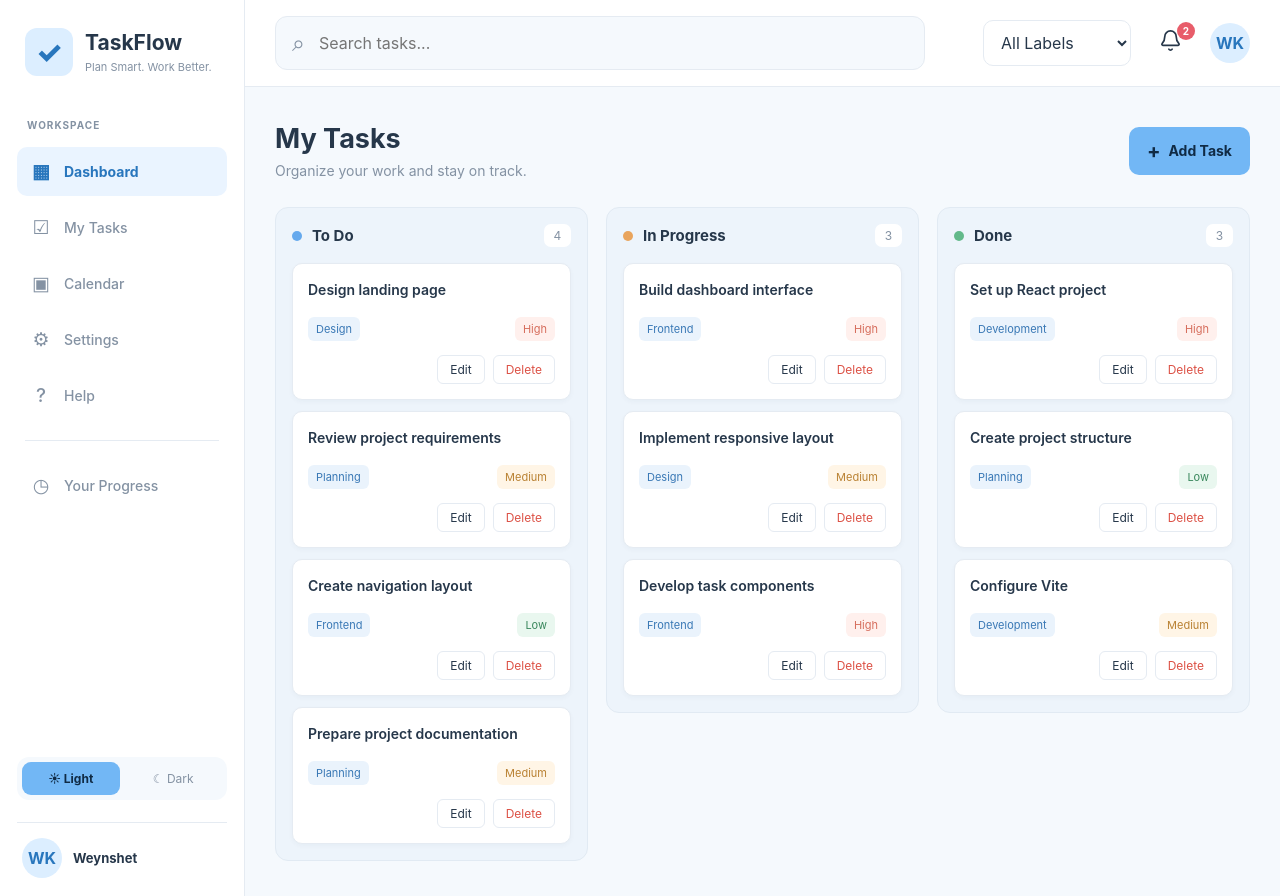
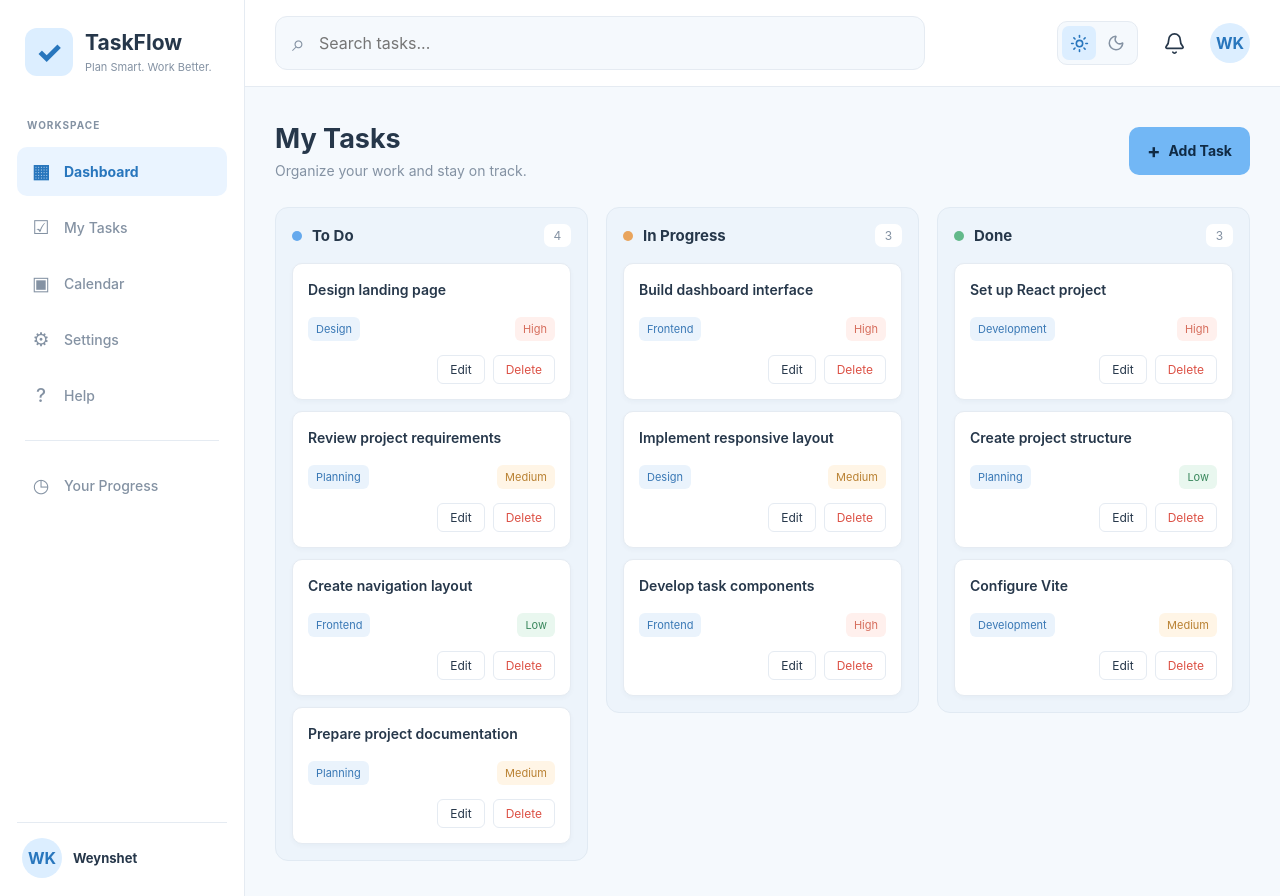
Before and after one commit to Edldev12/taskflow-team-board, a React (Vite) app: page / in a window 1280 px wide. Built offline with nearby package versions, Linux system fonts and the light colour scheme.

Commit message:
Reuse existing theme functionality.

```diff
--- a/src/App.css
+++ b/src/App.css
@@ -114,33 +114,6 @@
 .sidebar-bottom {
   margin-top: auto;
   padding-top: 25px;
-}
-
-.theme-switch {
-  display: flex;
-  align-items: center;
-  gap: 5px;
-  padding: 5px;
-  margin-bottom: 22px;
-  border-radius: 12px;
-  background: var(--background);
-}
-
-.theme-option {
-  flex: 1;
-  padding: 9px 5px;
-  border: none;
-  border-radius: 9px;
-  background: transparent;
-  color: var(--muted);
-  font-size: 12px;
-  cursor: pointer;
-}
-
-.theme-option.selected {
-  background: #72b7f5;
-  color: #102b45;
-  font-weight: 650;
 }
 
 .sidebar-profile {
@@ -605,15 +578,6 @@
   color: #a6e2bd;
 }
 
-.app-layout[data-theme="dark"] .theme-switch {
-  background: #172333;
-}
-
-.app-layout[data-theme="dark"] .theme-option.selected {
-  background: #72b7f5;
-  color: #102b45;
-}
-
 /*======================================================*/
 .task-description {
   margin: 8px 0;
@@ -665,6 +629,10 @@
 
 .task-delete-button {
   color: #dc5145;
+}
+
+.app-layout[data-theme="dark"] .task-delete-button {
+  color: #ffb5a9;
 }
 
 .task-card-actions button:hover {
@@ -802,11 +770,6 @@
     padding-top: 12px;
   }
 
-  .theme-switch {
-    width: 165px;
-    margin: 0;
-  }
-
   .sidebar-profile {
     padding: 0;
     border: none;
--- a/src/App.jsx
+++ b/src/App.jsx
@@ -48,9 +48,40 @@ const taskColumns = [
 ];
 
 const TASK_COLUMNS_STORAGE_KEY = "taskflow-team-board.columns";
+const NOTIFICATIONS_STORAGE_KEY = "taskflow-team-board.notifications";
 const THEME_PREFERENCE_STORAGE_KEY =
   document.documentElement.dataset.themeStorageKey ||
   "taskflow-team-board.theme";
+
+function loadNotifications() {
+  try {
+    const savedNotifications = window.localStorage.getItem(
+      NOTIFICATIONS_STORAGE_KEY
+    );
+    if (savedNotifications === null) return [];
+
+    const parsedNotifications = JSON.parse(savedNotifications);
+    if (
+      !Array.isArray(parsedNotifications) ||
+      parsedNotifications.some(
+        (notification) =>
+          !notification ||
+          typeof notification.id !== "string" ||
+          typeof notification.message !== "string" ||
+          typeof notification.createdAt !== "string" ||
+          !Number.isFinite(Date.parse(notification.createdAt)) ||
+          typeof notification.read !== "boolean"
+      )
+    ) {
+      throw new Error("Saved notifications are invalid.");
+    }
+
+    return parsedNotifications.slice(0, 20);
+  } catch (error) {
+    console.error("Unable to restore saved notifications.", error);
+    return [];
+  }
+}
 
 function loadThemePreference() {
   const bootPreference = document.documentElement.dataset.themePreference;
@@ -238,6 +269,7 @@ function App() {
   );
   const [activePage, setActivePage] = useState("dashboard");
   const [columns, setColumns] = useState(loadTaskColumns);
+  const [notifications, setNotifications] = useState(loadNotifications);
   const [isModalOpen, setIsModalOpen] = useState(false);
   const [draggedTaskId, setDraggedTaskId] = useState(null);
   const [dropTargetColumnId, setDropTargetColumnId] = useState(null);
@@ -351,6 +383,17 @@ function App() {
   }, [columns]);
 
   useEffect(() => {
+    try {
+      window.localStorage.setItem(
+        NOTIFICATIONS_STORAGE_KEY,
+        JSON.stringify(notifications)
+      );
+    } catch (error) {
+      console.error("Unable to save notifications.", error);
+    }
+  }, [notifications]);
+
+  useEffect(() => {
     if (pendingKeyboardFocusTaskId.current === null) return;
 
     const taskId = String(pendingKeyboardFocusTaskId.current);
@@ -372,6 +415,46 @@ function App() {
     if (!saveApplicationPreferences(nextPreferences)) return false;
     setApplicationPreferences(nextPreferences);
     return true;
+  }
+
+  function addNotification(message) {
+    setNotifications((previousNotifications) => [
+      {
+        id: crypto.randomUUID(),
+        message,
+        createdAt: new Date().toISOString(),
+        read: false,
+      },
+      ...previousNotifications,
+    ].slice(0, 20));
+  }
+
+  function markNotificationsRead() {
+    setNotifications((previousNotifications) =>
+      previousNotifications.map((notification) =>
+        notification.read ? notification : { ...notification, read: true }
+      )
+    );
+  }
+
+  function recordTaskStatusChange(previousColumns, nextColumns, taskId) {
+    const previousColumn = previousColumns.find((column) =>
+      column.tasks.some((task) => String(task.id) === String(taskId))
+    );
+    const nextColumn = nextColumns.find((column) =>
+      column.tasks.some((task) => String(task.id) === String(taskId))
+    );
+
+    if (!previousColumn || !nextColumn || previousColumn.id === nextColumn.id) {
+      return;
+    }
+
+    const task = previousColumn.tasks.find(
+      (item) => String(item.id) === String(taskId)
+    );
+    addNotification(
+      `${task.title} moved from ${previousColumn.title} to ${nextColumn.title}.`
+    );
   }
 
   function announceTaskMovement(previousColumns, nextColumns, taskId) {
@@ -415,7 +498,7 @@ function App() {
 
   function saveTask(taskData) {
     if (selectedTask) {
-      // Update existing task
+      addNotification(`Task updated: ${taskData.title}.`);
       setColumns((previousColumns) =>
         previousColumns.map((column) => ({
           ...column,
@@ -434,6 +517,7 @@ function App() {
         status: "todo",
       };
 
+      addNotification(`Task created: ${newTask.title}.`);
       setColumns((previousColumns) =>
         previousColumns.map((column) =>
           column.id === "todo"
@@ -452,6 +536,13 @@ function App() {
     );
 
     if (!confirmed) return;
+
+    const deletedTask = columns
+      .flatMap((column) => column.tasks)
+      .find((task) => task.id === taskId);
+    if (deletedTask) {
+      addNotification(`Task deleted: ${deletedTask.title}.`);
+    }
 
     setColumns((previousColumns) =>
       previousColumns.map((column) => ({
@@ -546,6 +637,7 @@ function App() {
           if (nextColumns !== columns) {
             setColumns(nextColumns);
             announceTaskMovement(columns, nextColumns, taskId);
+            recordTaskStatusChange(columns, nextColumns, taskId);
           }
         }
       }
@@ -606,6 +698,7 @@ function App() {
         pendingKeyboardFocusTaskId.current = keyboardMove.taskId;
         setColumns(nextColumns);
         announceTaskMovement(columns, nextColumns, keyboardMove.taskId);
+        recordTaskStatusChange(columns, nextColumns, keyboardMove.taskId);
       }
 
       setKeyboardMove(null);
@@ -751,24 +844,6 @@ function App() {
         </nav>
 
         <div className="sidebar-bottom">
-          <div className="theme-switch">
-            <button
-              className={theme === "light" ? "theme-option selected" : "theme-option"}
-              onClick={() => toggleTheme("light")}
-              aria-pressed={theme === "light"}
-            >
-              ☀ Light
-            </button>
-
-            <button
-              className={theme === "dark" ? "theme-option selected" : "theme-option"}
-              onClick={() => toggleTheme("dark")}
-              aria-pressed={theme === "dark"}
-            >
-              ☾ Dark
-            </button>
-          </div>
-
           <div className="sidebar-profile">
             <div
               className="profile-avatar"
@@ -785,7 +860,13 @@ function App() {
       </aside>
 
       <main className="main-layout">
-        <Header profile={profile} />
+        <Header
+          profile={profile}
+          theme={theme}
+          onThemeChange={toggleTheme}
+          notifications={notifications}
+          onNotificationsRead={markNotificationsRead}
+        />
 
         {activePage === "help" ? (
           <HelpCenter onReturnToDashboard={() => setActivePage("dashboard")} />
--- a/src/components/Header.css
+++ b/src/components/Header.css
@@ -47,27 +47,79 @@
 .header-actions {
   display: flex;
   align-items: center;
-  gap: 22px;
+  gap: 16px;
 }
 
-.label-filter {
-  min-width: 125px;
-  padding: 11px 13px;
+.header-theme-controls {
+  display: flex;
+  align-items: center;
+  gap: 3px;
+  padding: 4px;
   border: 1px solid var(--border);
   border-radius: 10px;
+  background: var(--background);
+}
+
+.header-theme-button {
+  display: grid;
+  width: 34px;
+  height: 34px;
+  place-items: center;
+  border: 0;
+  border-radius: 7px;
+  background: transparent;
+  color: var(--muted);
+  cursor: pointer;
+  transition: background-color 180ms ease, color 180ms ease;
+}
+
+.header-theme-button:hover {
   background: var(--surface);
   color: var(--text);
-  font: inherit;
-  cursor: pointer;
+}
+
+.header-theme-button[aria-pressed="true"] {
+  background: #dceeff;
+  color: #2876bd;
+}
+
+.header-theme-button:focus-visible {
+  outline: 3px solid #2876bd;
+  outline-offset: 2px;
+}
+
+.app-layout[data-theme="dark"] .header-theme-button[aria-pressed="true"] {
+  background: #30465e;
+  color: #9bcfff;
+}
+
+.notification-wrapper {
+  position: relative;
 }
 
 .notification-button {
+  display: grid;
+  width: 40px;
+  height: 40px;
+  place-items: center;
   position: relative;
   border: none;
+  border-radius: 10px;
   background: transparent;
   color: var(--text);
   font-size: 25px;
   cursor: pointer;
+  transition: background-color 180ms ease, color 180ms ease;
+}
+
+.notification-button:hover,
+.notification-button[aria-expanded="true"] {
+  background: var(--background);
+}
+
+.notification-button:focus-visible {
+  outline: 3px solid #2876bd;
+  outline-offset: 2px;
 }
 
 .notification-count {
@@ -83,6 +135,83 @@
   color: white;
   font-size: 10px;
   font-weight: 700;
+}
+
+.notification-panel {
+  position: absolute;
+  z-index: 20;
+  top: calc(100% + 12px);
+  right: 0;
+  width: min(360px, calc(100vw - 28px));
+  max-height: min(420px, calc(100vh - 110px));
+  overflow-y: auto;
+  padding: 16px;
+  border: 1px solid var(--border);
+  border-radius: 14px;
+  background: var(--surface);
+  color: var(--text);
+  box-shadow: 0 12px 32px rgba(27, 48, 73, 0.16);
+}
+
+.notification-panel-header {
+  display: flex;
+  align-items: center;
+  justify-content: space-between;
+  gap: 12px;
+  padding-bottom: 12px;
+  border-bottom: 1px solid var(--border);
+}
+
+.notification-panel-header h2 {
+  margin: 0;
+  font-size: 16px;
+}
+
+.notification-panel-header > span,
+.notification-item time {
+  color: var(--muted);
+  font-size: 12px;
+}
+
+.notification-list {
+  display: grid;
+  gap: 2px;
+  margin: 8px 0 0;
+  padding: 0;
+  list-style: none;
+}
+
+.notification-item {
+  display: flex;
+  align-items: flex-start;
+  gap: 10px;
+  padding: 10px 0;
+}
+
+.notification-item + .notification-item {
+  border-top: 1px solid var(--border);
+}
+
+.notification-item-dot {
+  flex: 0 0 8px;
+  width: 8px;
+  height: 8px;
+  margin-top: 6px;
+  border-radius: 50%;
+  background: #2876bd;
+}
+
+.notification-item p {
+  margin: 0 0 4px;
+  font-size: 13px;
+  line-height: 1.45;
+}
+
+.notification-empty {
+  margin: 18px 0 4px;
+  color: var(--muted);
+  font-size: 13px;
+  text-align: center;
 }
 
 .header-profile .profile-avatar,
@@ -109,6 +238,7 @@
   .header-actions {
     width: 100%;
     justify-content: flex-end;
+    gap: 12px;
   }
 }
 @media (max-width: 650px) {
@@ -131,14 +261,14 @@
     gap: 16px;
   }
 
-  .label-filter {
-    min-width: 0;
-    max-width: 105px;
-    padding: 10px 7px;
-    font-size: 11px;
+  .header-theme-button {
+    width: 31px;
+    height: 31px;
   }
 
   .notification-button {
+    width: 34px;
+    height: 34px;
     font-size: 21px;
   }
 
--- a/src/components/Header.jsx
+++ b/src/components/Header.jsx
@@ -1,7 +1,52 @@
-import { Bell } from "lucide-react";
+import { Bell, Moon, Sun } from "lucide-react";
+import { useEffect, useRef, useState } from "react";
 import "./Header.css";
 
-function Header({ profile }) {
+function Header({
+  profile,
+  theme,
+  onThemeChange,
+  notifications,
+  onNotificationsRead,
+}) {
+  const [isNotificationsOpen, setIsNotificationsOpen] = useState(false);
+  const notificationWrapperRef = useRef(null);
+  const notificationButtonRef = useRef(null);
+  const unreadCount = notifications.filter(
+    (notification) => !notification.read
+  ).length;
+
+  useEffect(() => {
+    if (!isNotificationsOpen) return undefined;
+
+    function handleDocumentClick(event) {
+      if (!notificationWrapperRef.current?.contains(event.target)) {
+        setIsNotificationsOpen(false);
+      }
+    }
+
+    function handleKeyDown(event) {
+      if (event.key === "Escape") {
+        setIsNotificationsOpen(false);
+        notificationButtonRef.current?.focus();
+      }
+    }
+
+    document.addEventListener("mousedown", handleDocumentClick);
+    document.addEventListener("keydown", handleKeyDown);
+
+    return () => {
+      document.removeEventListener("mousedown", handleDocumentClick);
+      document.removeEventListener("keydown", handleKeyDown);
+    };
+  }, [isNotificationsOpen]);
+
+  function toggleNotifications() {
+    const willOpen = !isNotificationsOpen;
+    setIsNotificationsOpen(willOpen);
+    if (willOpen) onNotificationsRead();
+  }
+
   return (
     <header className="top-header">
       <div className="header-search">
@@ -10,18 +55,84 @@ function Header({ profile }) {
       </div>
 
       <div className="header-actions">
-        <select className="label-filter" defaultValue="all">
-          <option value="all">All Labels</option>
-          <option value="design">Design</option>
-          <option value="frontend">Frontend</option>
-          <option value="planning">Planning</option>
-          <option value="development">Development</option>
-        </select>
+        <div className="header-theme-controls" role="group" aria-label="Theme">
+          <button
+            className="header-theme-button"
+            type="button"
+            aria-label="Light mode"
+            title="Light mode"
+            aria-pressed={theme === "light"}
+            onClick={() => onThemeChange("light")}
+          >
+            <Sun size={19} aria-hidden="true" />
+          </button>
+          <button
+            className="header-theme-button"
+            type="button"
+            aria-label="Dark mode"
+            title="Dark mode"
+            aria-pressed={theme === "dark"}
+            onClick={() => onThemeChange("dark")}
+          >
+            <Moon size={18} aria-hidden="true" />
+          </button>
+        </div>
 
-        <button className="notification-button" aria-label="Notifications">
-  <Bell size={23} strokeWidth={1.8} />
-  <span className="notification-count">2</span>
+        <div className="notification-wrapper" ref={notificationWrapperRef}>
+          <button
+            ref={notificationButtonRef}
+            className="notification-button"
+            type="button"
+            aria-label={
+              unreadCount
+                ? `Notifications, ${unreadCount} unread`
+                : "Notifications"
+            }
+            aria-expanded={isNotificationsOpen}
+            aria-controls="notification-panel"
+            onClick={toggleNotifications}
+          >
+            <Bell size={23} strokeWidth={1.8} aria-hidden="true" />
+            {unreadCount > 0 && (
+              <span className="notification-count" aria-hidden="true">
+                {unreadCount > 99 ? "99+" : unreadCount}
+              </span>
+            )}
           </button>
+
+          {isNotificationsOpen && (
+            <section
+              className="notification-panel"
+              id="notification-panel"
+              aria-label="Notifications"
+            >
+              <div className="notification-panel-header">
+                <h2>Notifications</h2>
+                <span>{notifications.length} recent</span>
+              </div>
+              {notifications.length > 0 ? (
+                <ul className="notification-list">
+                  {notifications.map((notification) => (
+                    <li className="notification-item" key={notification.id}>
+                      <span className="notification-item-dot" aria-hidden="true" />
+                      <div>
+                        <p>{notification.message}</p>
+                        <time dateTime={notification.createdAt}>
+                          {new Intl.DateTimeFormat(undefined, {
+                            dateStyle: "medium",
+                            timeStyle: "short",
+                          }).format(new Date(notification.createdAt))}
+                        </time>
+                      </div>
+                    </li>
+                  ))}
+                </ul>
+              ) : (
+                <p className="notification-empty">You're all caught up.</p>
+              )}
+            </section>
+          )}
+        </div>
 
         <div className="header-profile">
           <div
--- a/src/components/HelpCenter.css
+++ b/src/components/HelpCenter.css
@@ -384,6 +384,16 @@
   color: #9bcfff;
 }
 
+.app-layout[data-theme="dark"] .help-eyebrow,
+.app-layout[data-theme="dark"] .help-back-button:hover,
+.app-layout[data-theme="dark"] .help-delete-tip svg {
+  color: #9bcfff;
+}
+
+.app-layout[data-theme="dark"] .help-back-button:hover {
+  border-color: #72b7f5;
+}
+
 .app-layout[data-theme="dark"] .help-action-warning {
   border-color: #503b3b;
   background: #3a2c2d;
--- a/src/components/HelpDragDropGuide.css
+++ b/src/components/HelpDragDropGuide.css
@@ -259,6 +259,23 @@
   background: #304b3d;
 }
 
+.app-layout[data-theme="dark"] .help-dnd-column--todo h3,
+.app-layout[data-theme="dark"] .help-dnd-dropzone {
+  color: #b9dcff;
+}
+
+.app-layout[data-theme="dark"] .help-dnd-column--progress h3 {
+  color: #f5d28c;
+}
+
+.app-layout[data-theme="dark"] .help-dnd-column--done h3 {
+  color: #a6e2bd;
+}
+
+.app-layout[data-theme="dark"] .help-dnd-detail-heading svg {
+  color: #9bcfff;
+}
+
 .app-layout[data-theme="dark"] .help-dnd-feedback {
   border-color: #503b3b;
   background: #3a2c2d;
--- a/src/components/TaskModal.css
+++ b/src/components/TaskModal.css
@@ -96,6 +96,10 @@
   font-size: 13px;
 }
 
+.app-layout[data-theme="dark"] .form-error {
+  color: #ffb5a9;
+}
+
 /* Modal buttons */
 .modal-actions {
   display: flex;
```
Also changed, not shown: 1 other file (tests, documents, lock files or other folders). Lines whose indentation alone changed are shown as unchanged.
